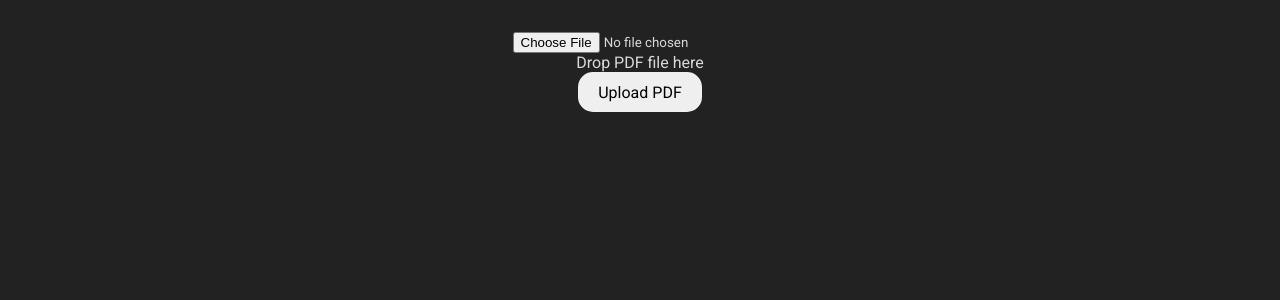
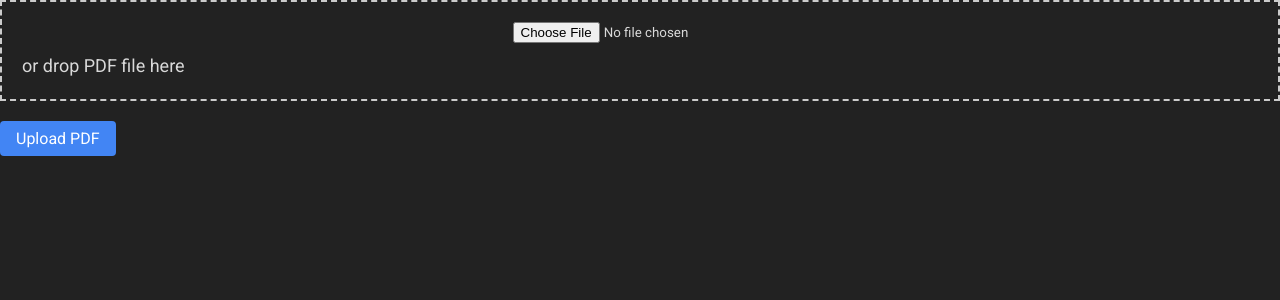
Before and after one commit to silassequeira/speed-reader, a React (Vite) app in the folder frontend/: page / in a window 1280 px wide. Shown: the top 300 px of the page. Built offline with nearby package versions, Linux system fonts and the light colour scheme.

Commit message:
2#- Pages now fully working

```diff
--- a/frontend/src/App.css
+++ b/frontend/src/App.css
@@ -1,10 +1,3 @@
-#root {
-  max-width: 1280px;
-  margin: 0 auto;
-  padding: 2rem;
-  text-align: center;
-}
-
 .logo {
   height: 6em;
   padding: 1.5em;
@@ -43,3 +36,17 @@
 .read-the-docs {
   color: #888;
 }
+
+.textContainer {
+  width: 636px;
+  height: 676px;
+}
+
+.textContainer-mobile {
+  width: 301px;
+  height: 401px;
+}
+
+.lineHeight {
+  margin: 0 0 0.25em 0;
+}
--- a/frontend/src/App.jsx
+++ b/frontend/src/App.jsx
@@ -1,10 +1,10 @@
 import "./App.css";
-import PDFUploader from "./components/PDFUploader";
+import PaginatedPDFViewer from "./components/PaginatedPDFViewer";
 
 function App() {
   return (
     <>
-      <PDFUploader />
+      <PaginatedPDFViewer />
     </>
   );
 }
--- /dev/null
+++ b/frontend/src/components/PaginatedPDFViewer.jsx
@@ -0,0 +1,223 @@
+import React, { useState, useEffect } from "react";
+import uploadPDF from "../services/pdfService";
+
+const PaginatedPDFViewer = () => {
+  const [file, setFile] = useState(null);
+  const [extractedText, setText] = useState("");
+  const [pages, setPages] = useState([]);
+  const [currentPage, setCurrentPage] = useState(1);
+
+  // Configuration constants
+  const CONTAINER_WIDTH = 636;
+  const CONTAINER_HEIGHT = 900;
+  const LINE_HEIGHT = 26;
+  const FONT_SIZE = 18;
+  const FONT = `${FONT_SIZE}px Roboto, sans-serif`;
+
+  // Memoized text measurement
+  const measureText = (() => {
+    const canvas = document.createElement("canvas");
+    const ctx = canvas.getContext("2d");
+    return (text) => {
+      ctx.font = FONT;
+      return ctx.measureText(text).width;
+    };
+  })();
+
+  const calculateLines = (paragraph) => {
+    const words = paragraph.split(" ");
+    let line = "";
+    let lines = 1;
+
+    for (const word of words) {
+      const testLine = line ? `${line} ${word}` : word;
+      const width = measureText(testLine);
+
+      if (width > CONTAINER_WIDTH) {
+        lines++;
+        line = word;
+      } else {
+        line = testLine;
+      }
+    }
+
+    return lines;
+  };
+
+  const createPages = (paragraphs) => {
+    const pages = [];
+    let currentPage = [];
+    let currentHeight = 0;
+
+    for (const paragraph of paragraphs) {
+      const lines = calculateLines(paragraph);
+      const neededHeight = lines * LINE_HEIGHT;
+
+      if (currentHeight + neededHeight > CONTAINER_HEIGHT) {
+        if (currentPage.length > 0) {
+          pages.push([...currentPage]);
+          currentPage = [];
+          currentHeight = 0;
+        }
+
+        if (neededHeight > CONTAINER_HEIGHT) {
+          const maxLinesPerPage = Math.floor(CONTAINER_HEIGHT / LINE_HEIGHT);
+          let remainingText = paragraph;
+
+          while (remainingText) {
+            const pageLines = [];
+            let lineCount = 0;
+
+            while (lineCount < maxLinesPerPage && remainingText) {
+              let line = "";
+              let words = remainingText.split(" ");
+
+              while (words.length > 0) {
+                const testLine = line ? `${line} ${words[0]}` : words[0];
+                if (measureText(testLine) > CONTAINER_WIDTH) break;
+                line = testLine;
+                words.shift();
+              }
+
+              pageLines.push(line);
+              remainingText = words.join(" ");
+              lineCount++;
+            }
+
+            // Push array of lines instead of joined string
+            pages.push(pageLines); // Fixed line
+          }
+        } else {
+          currentPage.push(paragraph);
+          currentHeight += neededHeight;
+        }
+      } else {
+        currentPage.push(paragraph);
+        currentHeight += neededHeight;
+      }
+    }
+
+    if (currentPage.length > 0) pages.push(currentPage);
+    return pages;
+  };
+
+  useEffect(() => {
+    if (!extractedText) return;
+
+    const paragraphs = extractedText
+      .split("\n%%PAGE_BREAK%%\n")
+      .filter((p) => p.trim().length > 0);
+
+    const pages = createPages(paragraphs);
+    setPages(pages);
+    setCurrentPage(1);
+  }, [extractedText]);
+
+  const handleFileChange = (event) => {
+    setFile(event.target.files[0]);
+  };
+
+  const handleDrop = (event) => {
+    event.preventDefault();
+    setFile(event.dataTransfer.files[0]);
+  };
+
+  const handleDragOver = (event) => {
+    event.preventDefault();
+  };
+
+  const handleSubmit = async (event) => {
+    event.preventDefault();
+    if (!file) return;
+
+    try {
+      const text = await uploadPDF(file);
+      setText(text);
+    } catch (error) {
+      console.error("Error uploading file:", error);
+    }
+  };
+
+  const nextPage = () => {
+    if (currentPage < pages.length) setCurrentPage(currentPage + 1);
+  };
+
+  const prevPage = () => {
+    if (currentPage > 1) setCurrentPage(currentPage - 1);
+  };
+
+  return (
+    <div className="pdf-viewer">
+      <form onSubmit={handleSubmit}>
+        <div
+          className="dropzone"
+          onDrop={handleDrop}
+          onDragOver={handleDragOver}
+          style={{
+            border: "2px dashed #ccc",
+            padding: "20px",
+            textAlign: "center",
+            marginBottom: "20px",
+          }}
+        >
+          <input
+            type="file"
+            accept="application/pdf"
+            onChange={handleFileChange}
+            style={{ marginBottom: "10px" }}
+          />
+          <p>or drop PDF file here</p>
+        </div>
+        <button
+          type="submit"
+          style={{
+            padding: "8px 16px",
+            backgroundColor: "#4285f4",
+            color: "white",
+            border: "none",
+            borderRadius: "4px",
+            cursor: "pointer",
+            marginBottom: "20px",
+          }}
+        >
+          Upload PDF
+        </button>
+      </form>
+
+      {pages.length > 0 && (
+        <div>
+          <div
+            className="viewer-container"
+            style={{
+              width: `${CONTAINER_WIDTH}px`,
+              height: `${CONTAINER_HEIGHT}px`,
+              font: FONT,
+              lineHeight: `${LINE_HEIGHT}px`,
+              overflow: "hidden",
+            }}
+          >
+            {pages[currentPage - 1]?.map((para, i) => (
+              <p key={`${currentPage}-${i}`} className="lineHeight">
+                {para}
+              </p>
+            ))}
+          </div>
+
+          <div className="pagination-controls">
+            <button onClick={prevPage} disabled={currentPage === 1}>
+              Previous Page
+            </button>
+            <span>
+              Page {currentPage} of {pages.length}
+            </span>
+            <button onClick={nextPage} disabled={currentPage === pages.length}>
+              Next Page
+            </button>
+          </div>
+        </div>
+      )}
+    </div>
+  );
+};
+
+export default PaginatedPDFViewer;
```
Also changed, not shown: 1 other file (tests, documents, lock files or other folders).
